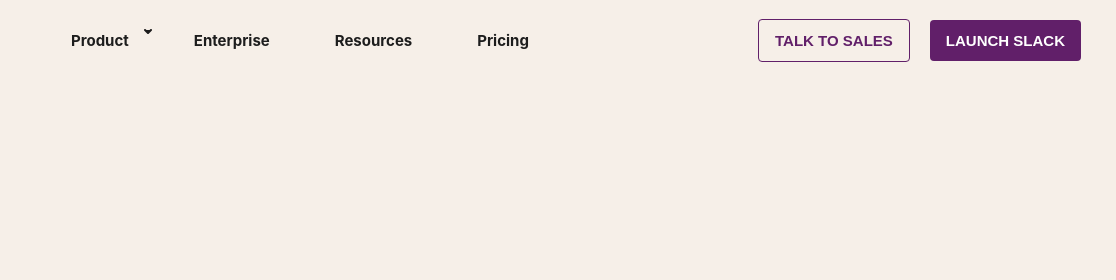
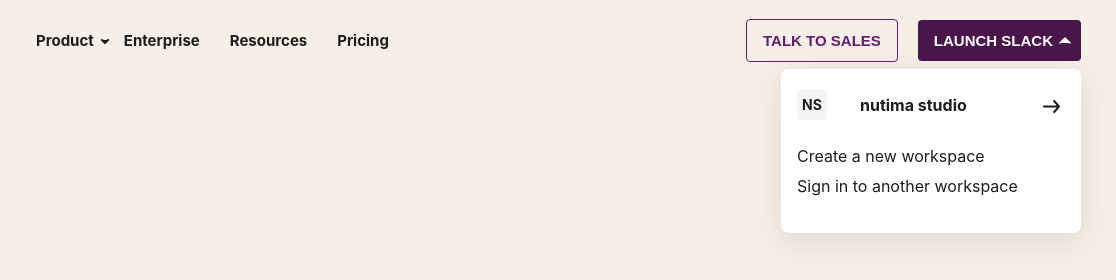
Before and after one commit to emirxmertoglu/frontend-daily, a plain HTML site: page slack-clone/index.html in a window 1280 px wide. Both pictures are taken after a click on the button "LAUNCH SLACK". Shown: the top 280 px of the page, 164-1280 px from the left. Drawn offline with nearby package versions, Linux system fonts and the light colour scheme.

Commit message:
some fixes for header

```diff
--- a/slack-clone/assets/css/main.min.scss
+++ b/slack-clone/assets/css/main.min.scss
@@ -48,7 +48,6 @@ body {
                 align-items: center;
                 justify-content: center;
                 .nav-link {
-                    margin-left: 35px;
                     list-style: none;
                     position: relative;
                     padding: 16px 15px;
@@ -58,14 +57,21 @@ body {
                         font-size: 15px;
                         text-decoration: none;
                     }
+                    &:not(:first-child) {
+                        a {
+                            &:hover {
+                                border-bottom: 1px solid #1d1d1d;
+                            }
+                        }
+                    }
                 }
                 .nav-link-product-dropdown {
                     position: relative;
                     &::after {
                         content: url(../img/arrow-down.svg);
                         position: absolute;
-                        right: -8px;
-                        top: 15px;
+                        right: 0px;
+                        top: 25px;
                         transition: transform 0.25s ease;
                     }
                     .nav-list-product {
@@ -84,16 +90,23 @@ body {
                             &:hover {
                                 background: transparent !important;
                             }
+                            padding: 0;
                         }
                         .nav-link-product {
                             list-style: none;
                             padding: 6px 16px;
                             &:nth-child(8) {
+                                padding: 0;
+                            }
+                            &:nth-child(9) {
                                 display: flex;
                                 margin-top: 6px;
+                                padding: 0 16px 6px;
                                 a {
+                                    display: flex;
+                                    align-items: center;
+                                    margin-top: 6px;
                                     .download-icon {
-                                        margin-left: 16px;
                                         margin-right: 5px;
                                     }
                                 }
@@ -105,10 +118,10 @@ body {
                                 background: #1264a3;
                                 a {
                                     color: #fff;
-                                }
-                                .download-icon {
-                                    path {
-                                        fill: #fff;
+                                    .download-icon {
+                                        path {
+                                            fill: #fff;
+                                        }
                                     }
                                 }
                             }
@@ -130,8 +143,25 @@ body {
         display: flex;
         align-items: center;
         justify-content: center;
+        position: relative;
         .btn-not-filled {
             margin-right: 20px;
+        }
+        .btn-filled {
+            position: relative;
+            padding-right: 28px;
+            &::after {
+                content: url(../img/drop-down-icon.svg);
+                position: absolute;
+                top: 17px;
+                right: 10px;
+                transition: transform 0.25s ease;
+            }
+            &:hover {
+                &::after {
+                    transform: rotate(180deg);
+                }
+            }
         }
     }
     &.scrolled {
@@ -155,7 +185,6 @@ body {
     color: rgb(97, 31, 105);
     transition: box-shadow 0.25s ease-in-out;
     &:hover {
-        // border: 2px solid rgb(97, 31, 105);
         box-shadow: inset 0 0 0 1px #611f69;
     }
 }
@@ -170,3 +199,87 @@ body {
         background: #4a154b;
     }
 }
+
+.btn-filled-dark {
+    background: #4a154b;
+}
+
+.launch-drop-down {
+    position: absolute;
+    top: 50px;
+    right: 0;
+    min-width: 300px;
+    background: #fff;
+    border-radius: 8px;
+    padding: 16px 0;
+    box-shadow: 0 0.5rem 2rem rgba(0, 0, 0, 0.1);
+    display: none;
+    li {
+        list-style-type: none;
+    }
+    a {
+        text-decoration: none;
+        color: #1d1d1d;
+        &:hover {
+            background: #1264a3;
+            color: #fff;
+        }
+    }
+
+    .workspaces-container {
+        span {
+            font-weight: 700;
+        }
+        .workspaces-list {
+            .workspaces-link {
+                .single-workspace {
+                    display: flex;
+                    align-items: center;
+                    justify-content: space-between;
+                    padding: 0 16px;
+                    height: 40px;
+                    .workspace-icon {
+                        display: inline-flex;
+                        align-items: center;
+                        justify-content: center;
+                        width: 30px;
+                        height: 30px;
+                        background: #f5f5f5;
+                        border-radius: 4px;
+                        font-size: 0.875rem;
+                    }
+                    &:hover {
+                        .workspace-icon {
+                            color: #1d1d1d;
+                        }
+                    }
+                    .workspace-name {
+                        width: 205px;
+                        position: relative;
+                        &::after {
+                            position: absolute;
+                            content: url(../img/arrow-right.svg);
+                            right: 5px;
+                            top: 5px;
+                        }
+                    }
+                }
+            }
+        }
+    }
+
+    .workspace-container {
+        padding: 16px 0;
+        .workspace-list {
+            .workspace-link {
+                .link {
+                    display: flex;
+                    flex-direction: column;
+                    justify-content: center;
+                    padding: 0 16px;
+                    height: 30px;
+                }
+            }
+        }
+    }
+}
--- a/slack-clone/index.html
+++ b/slack-clone/index.html
@@ -13,14 +13,14 @@
     <header class="header">
         <div class="header-container">
             <div class="logo">
-                <img src="./assets/img/Slack-Logo.png" alt="">
+                <a href="#"><img src="./assets/img/Slack-Logo.png" alt=""></a>
             </div>
             <nav class="navigation">
                 <ul class="nav-list">
                     <li class="nav-link nav-link-product-dropdown">
                         <a href="#">Product</a>
                         <ul class="nav-list-product">
-                            <li class="nav-link-product "><a href="#">Features</a></li>
+                            <li class="nav-link-product"><a href="#">Features</a></li>
                             <li class="nav-link-product"><a href="#">Channels</a></li>
                             <li class="nav-link-product"><a href="#">Integration</a></li>
                             <li class="nav-link-product"><a href="#">Security</a></li>
@@ -30,8 +30,7 @@
                             <li class="nav-link-product nav-divider"></li>
                             <li class="nav-link-product">
                                 <a href="#">
-                                    <div class="download-icon">
-                                        <svg xmlns="http://www.w3.org/2000/svg" width="19" height="16"
+                                    <svg class="download-icon" xmlns="http://www.w3.org/2000/svg" width="19" height="16"
                                         viewBox="0 0 19 16" fill="#1d1d1d" class="nav-download__icon svg-replaced"
                                         shape-rendering="geometricPrecision">
                                         <path
@@ -39,10 +38,10 @@
                                             fill="#1d1d1d"></path>
                                     </svg>
                                     <span>Download Slack</span>
-                                    </div>
                                 </a>
                             </li>
                         </ul>
+                    </li>
                     <li class="nav-link"><a href="#">Enterprise</a></li>
                     <li class="nav-link"><a href="#">Resources</a></li>
                     <li class="nav-link"><a href="#">Pricing</a></li>
@@ -50,7 +49,26 @@
 
                 <div class="header-btn-group">
                     <button class="btn btn-not-filled">talk to sales</button>
-                    <button class="btn btn-filled">launch slack</button>
+                    <button class="btn btn-filled btn-click">launch slack</button>
+                    <div class="launch-drop-down">
+                        <div class="workspaces-container">
+                            <ul class="workspaces-list">
+                                <li class="workspaces-link">
+                                    <a href="#" class="single-workspace">
+                                        <span class="workspace-icon">NS</span>
+                                        <span class="workspace-name">nutima studio</span>
+                                    </a>
+                                </li>
+                            </ul>
+                        </div>
+                        <div class="workspace-container">
+                            <ul class="workspace-list">
+                                <li class="workspace-link"><a href="#" class="link">Create a new workspace</a></li>
+                                <li class="workspace-link"><a href="#" class="link">Sign in to another workspace</a>
+                                </li>
+                            </ul>
+                        </div>
+                    </div>
                 </div>
             </nav>
         </div>
```
Also changed, not shown: slack-clone/assets/css/main.min.css, 1 other file. Lines whose indentation alone changed are shown as unchanged.
